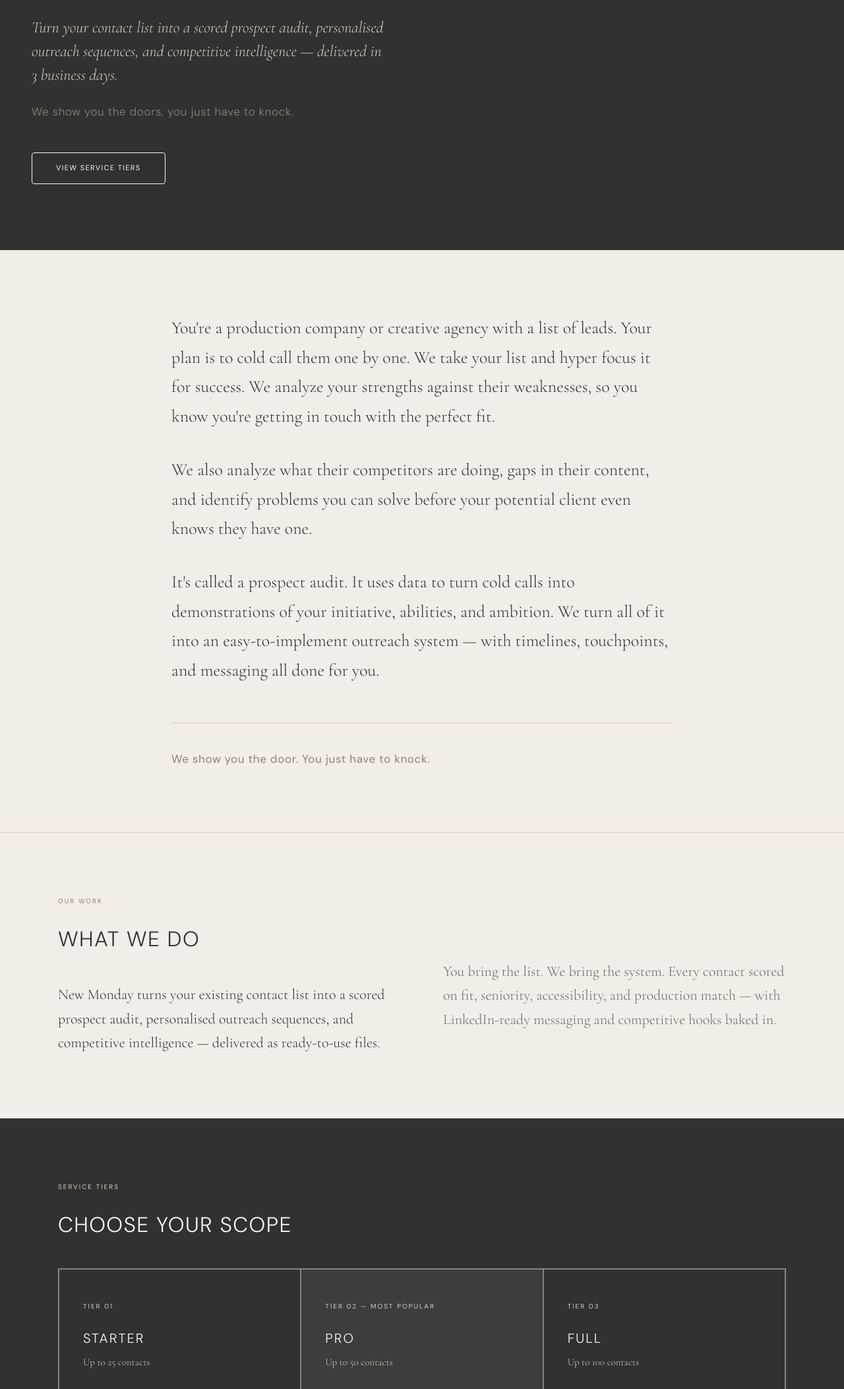
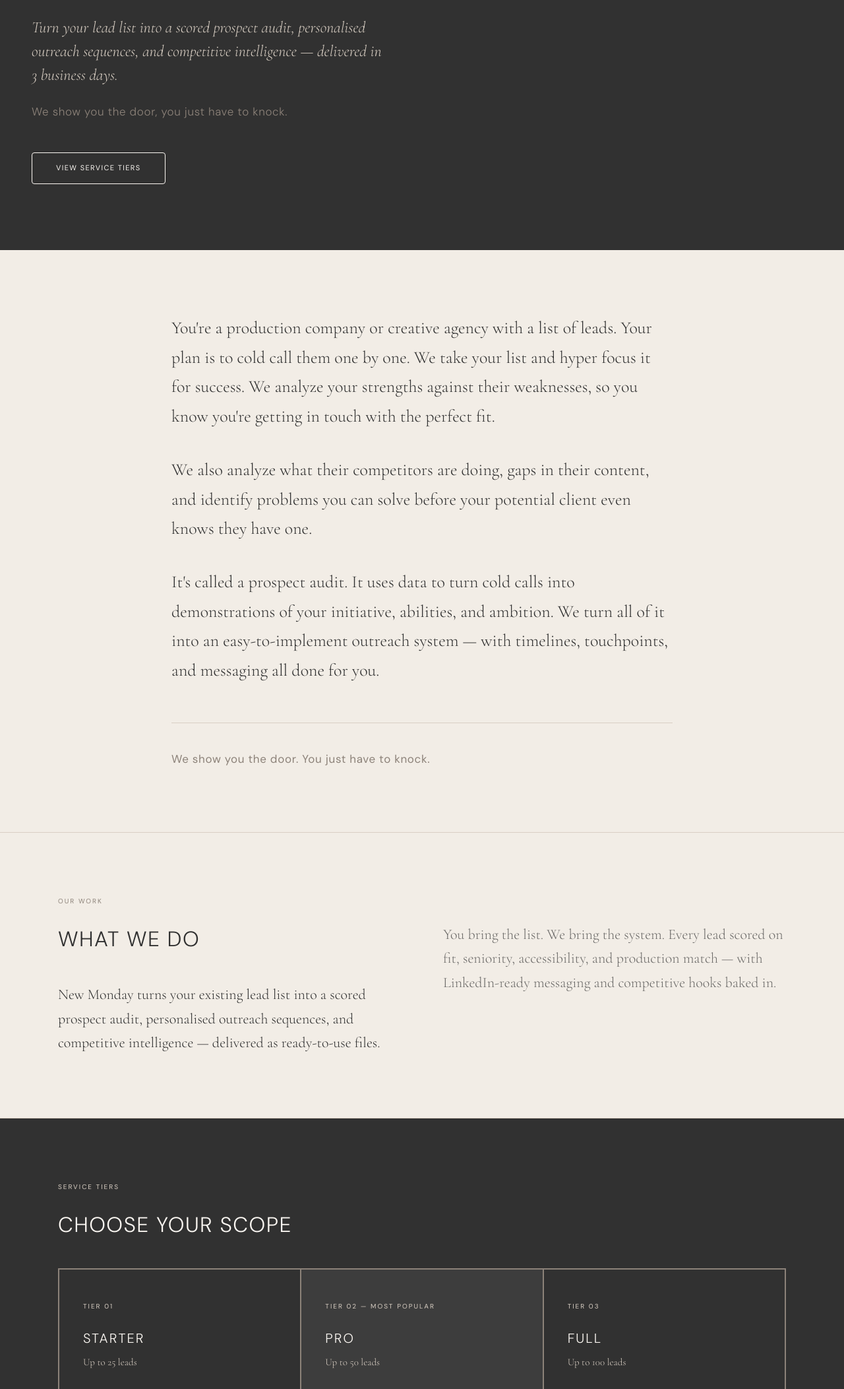
Before and after one commit to macorn1450/newmonday-site, a plain HTML site: page index.html in a window 1280 px wide. Shown: the part 421-2526 px from the top of the page at 66% size. Drawn offline with nearby package versions, Linux system fonts and the light colour scheme.

Commit message:
Change 'contact' to 'lead' in index.html
Updated terminology from 'contact' to 'lead' for consistency throughout the document.

```diff
--- a/index.html
+++ b/index.html
@@ -109,8 +109,8 @@
 <div class="hero">
   <p class="hero-eyebrow">Prospect Audit &amp; Outreach Sequencing</p>
   <h1 class="hero-title">New<br>Monday</h1>
-  <p class="hero-sub">Turn your contact list into a scored prospect audit, personalised outreach sequences, and competitive intelligence — delivered in 3 business days.</p>
-  <p class="hero-tagline">We show you the doors, you just have to knock.</p>
+  <p class="hero-sub">Turn your lead list into a scored prospect audit, personalised outreach sequences, and competitive intelligence — delivered in 3 business days.</p>
+  <p class="hero-tagline">We show you the door, you just have to knock.</p>
   <div><a href="#tiers" class="btn">View Service Tiers</a></div>
 </div>
 
@@ -128,10 +128,10 @@
   <div class="what-grid">
     <div>
       <h2 class="section-title">What We Do</h2>
-      <p class="section-body">New Monday turns your existing contact list into a scored prospect audit, personalised outreach sequences, and competitive intelligence — delivered as ready-to-use files.</p>
+      <p class="section-body">New Monday turns your existing lead list into a scored prospect audit, personalised outreach sequences, and competitive intelligence — delivered as ready-to-use files.</p>
     </div>
     <div>
-      <p class="section-body" style="margin-top: 56px; opacity: 0.7;">You bring the list. We bring the system. Every contact scored on fit, seniority, accessibility, and production match — with LinkedIn-ready messaging and competitive hooks baked in.</p>
+      <p class="section-body" style="opacity: 0.7;">You bring the list. We bring the system. Every lead scored on fit, seniority, accessibility, and production match — with LinkedIn-ready messaging and competitive hooks baked in.</p>
     </div>
   </div>
 </section>
@@ -148,7 +148,7 @@
       <div class="tier-card">
         <p class="tier-label">Tier 01</p>
         <h3 class="tier-name">Starter</h3>
-        <p class="tier-contacts">Up to 25 contacts</p>
+        <p class="tier-contacts">Up to 25 leads</p>
         <p class="tier-price">$497</p>
         <ul class="tier-features">
           <li>Scored prospect audit</li>
@@ -159,7 +159,7 @@
       <div class="tier-card featured">
         <p class="tier-label">Tier 02 — Most Popular</p>
         <h3 class="tier-name">Pro</h3>
-        <p class="tier-contacts">Up to 50 contacts</p>
+        <p class="tier-contacts">Up to 50 leads</p>
         <p class="tier-price">$997</p>
         <ul class="tier-features">
           <li>Scored prospect audit</li>
@@ -170,7 +170,7 @@
       <div class="tier-card">
         <p class="tier-label">Tier 03</p>
         <h3 class="tier-name">Full</h3>
-        <p class="tier-contacts">Up to 100 contacts</p>
+        <p class="tier-contacts">Up to 100 leads</p>
         <p class="tier-price">$1,797</p>
         <ul class="tier-features">
           <li>Scored prospect audit</li>
@@ -193,12 +193,12 @@
     <div class="del-item">
       <p class="del-num">01</p>
       <p class="del-title">Scored Prospect Audit</p>
-      <p class="del-desc">Every contact scored on fit, seniority, accessibility, production match, and overall priority — delivered as a ready-to-filter .xlsx file.</p>
+      <p class="del-desc">Every lead scored on fit, seniority, accessibility, production match, and overall priority — delivered as a ready-to-filter .xlsx file.</p>
     </div>
     <div class="del-item">
       <p class="del-num">02</p>
       <p class="del-title">Outreach Sequences</p>
-      <p class="del-desc">LinkedIn connect request (≤300 chars), follow-up DM, and three emails per HIGH-fit contact. Copy-paste ready, no editing required.</p>
+      <p class="del-desc">LinkedIn connect request (≤300 chars), follow-up DM, and three emails per HIGH-fit lead. Copy-paste ready, no editing required.</p>
     </div>
     <div class="del-item">
       <p class="del-num">03</p>
```
